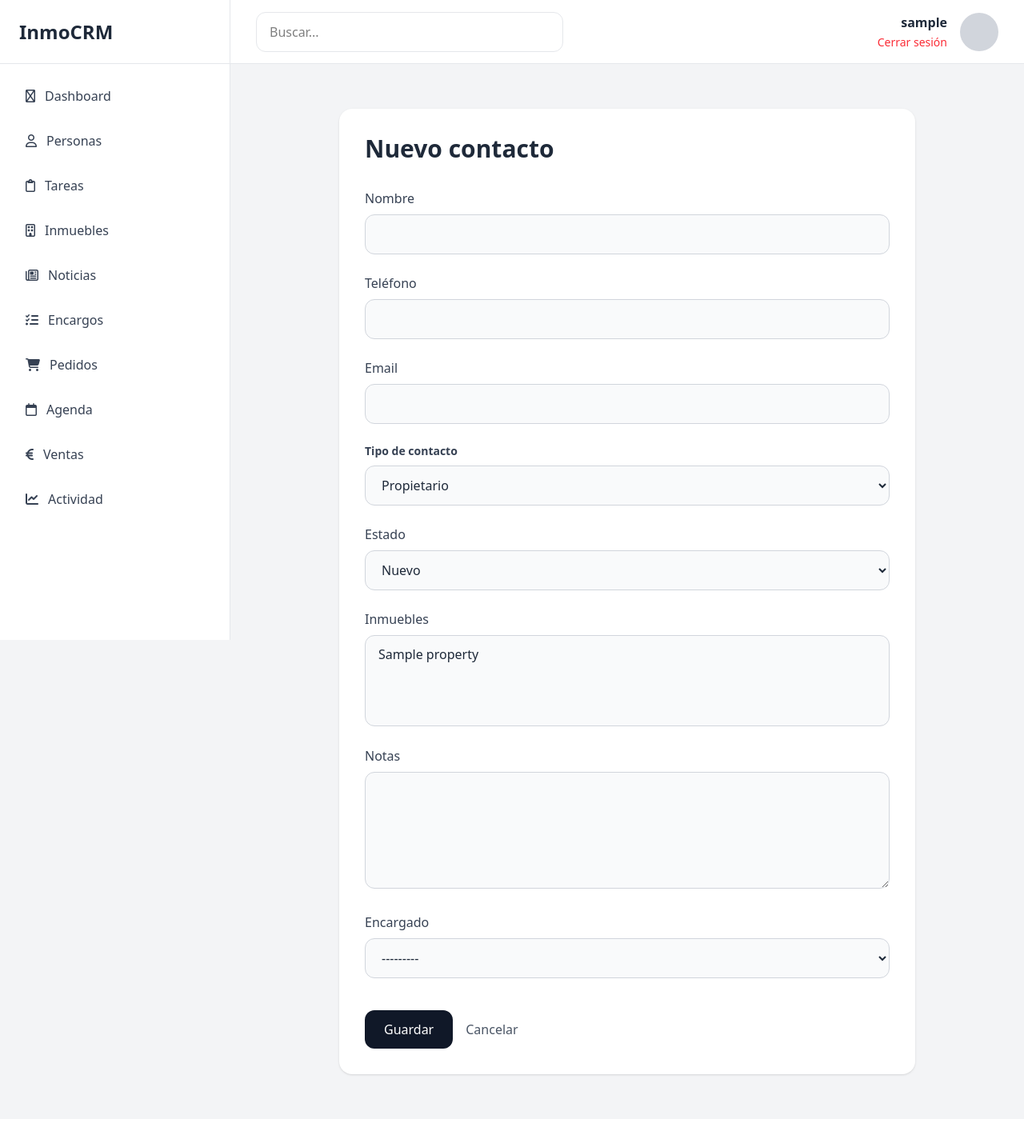
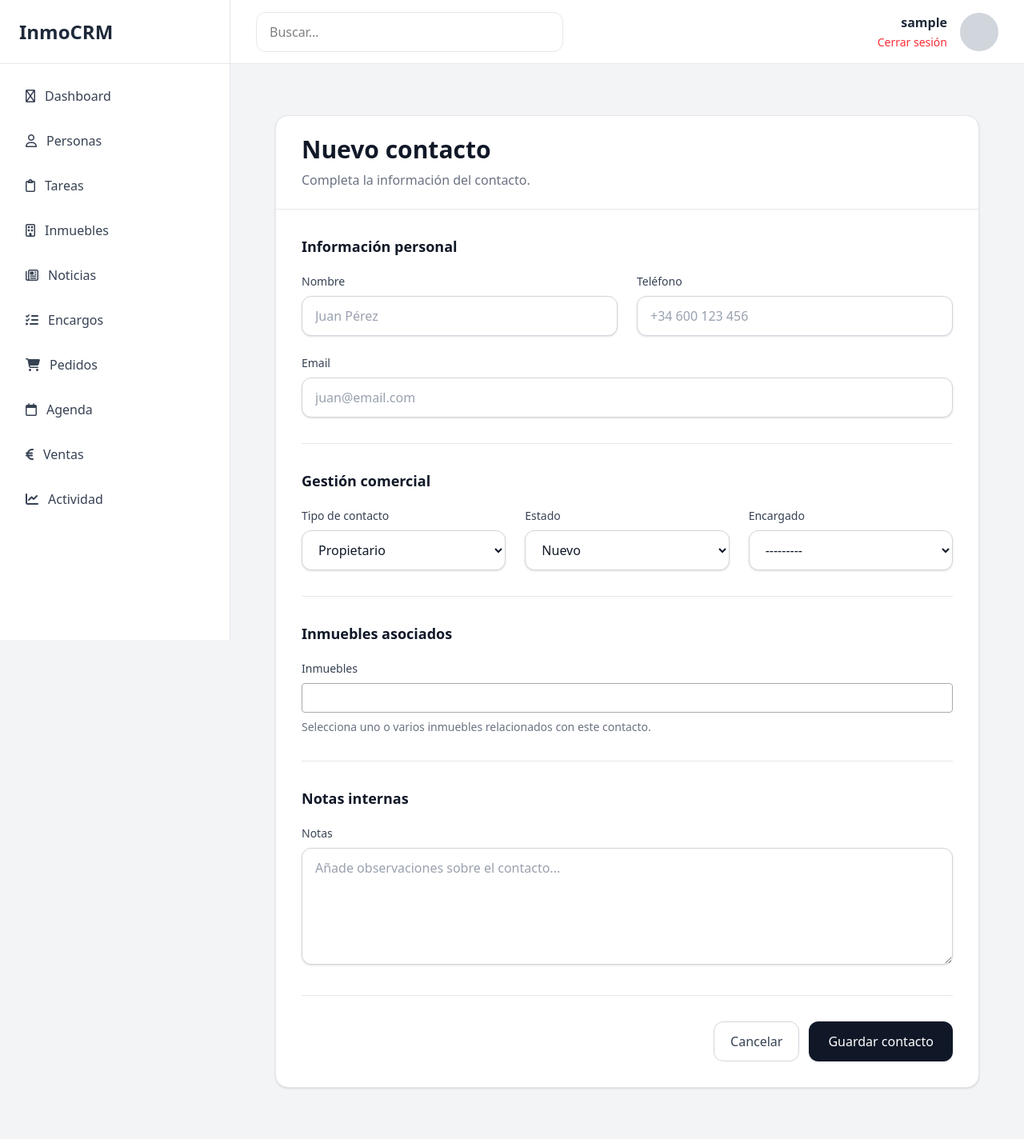
Before and after one commit to Pablomv8/inmobiliaria-crm, a Django app: page /contacts/new/ in a window 1280 px wide. Shown: the whole page at 80% size. Before the commit the page ends 1347 px from the top, so only its background shows below. Run offline with Django 5.2, Linux system fonts and the light colour scheme; a user stored in the database is signed in; tables that the repository leaves empty hold one stand-in row (values such as "Sample post"); some libraries are stand-ins or nearby versions.

Commit message:
arreglar formulario de contacto

```diff
--- a/config/settings.py
+++ b/config/settings.py
@@ -50,6 +50,7 @@ INSTALLED_APPS = [
     'news',
     'calendar_app',
     'listings',
+    'django_select2',
 ]
 
 TAILWIND_APP_NAME = 'theme'
--- a/config/urls.py
+++ b/config/urls.py
@@ -31,6 +31,7 @@ urlpatterns = [
     path("news/",include("news.urls")),
     path("calendar/", include("calendar_app.urls")),
     path("listings/", include("listings.urls")),
+    path("select2/", include("django_select2.urls")),
 ]
 
 urlpatterns += static(
--- a/contacts/forms.py
+++ b/contacts/forms.py
@@ -1,26 +1,67 @@
 from django import forms
-from .models import Contact
+from .models import Contact, Property
+from django_select2.forms import Select2MultipleWidget
 
 INPUT_CLASS = """
 w-full
 rounded-xl
 border
 border-gray-300
-bg-gray-50
+bg-white
 px-4
 py-3
-text-gray-800
-placeholder-gray-400
-focus:bg-white
-focus:border-gray-900
-focus:ring-2
-focus:ring-gray-200
+text-gray-900
+shadow-sm
+placeholder:text-gray-400
+focus:border-indigo-500
+focus:ring-4
+focus:ring-indigo-100
 focus:outline-none
-transition
+transition-all
+duration-200
+"""
+
+TEXTAREA_CLASS = """
+w-full
+rounded-xl
+border
+border-gray-300
+bg-white
+px-4
+py-3
+text-gray-900
+shadow-sm
+placeholder:text-gray-400
+focus:border-indigo-500
+focus:ring-4
+focus:ring-indigo-100
+focus:outline-none
+transition-all
+duration-200
+resize-y
+"""
+
+SELECT_CLASS = """
+w-full
+rounded-xl
+border
+border-gray-300
+bg-white
+px-4
+py-3
+text-gray-900
+shadow-sm
+focus:border-indigo-500
+focus:ring-4
+focus:ring-indigo-100
+focus:outline-none
+transition-all
+duration-200
 """
 
 
 class ContactForm(forms.ModelForm):
+
 
     class Meta:
 
@@ -34,41 +75,83 @@ class ContactForm(forms.ModelForm):
             'status',
             'notes',
             'properties',
-            'assigned_agent'
+            'assigned_agent',
         ]
+
+        labels = {
+            'name': 'Nombre',
+            'phone': 'Teléfono',
+            'email': 'Correo electrónico',
+            'contact_type': 'Tipo de contacto',
+            'status': 'Estado',
+            'notes': 'Notas',
+            'properties': 'Inmuebles',
+            'assigned_agent': 'Responsable',
+        }
+
+        help_texts = {
+            'phone': 'Incluye prefijo internacional si aplica.',
+            'properties': 'Puedes seleccionar varios inmuebles.',
+            'notes': 'Información interna visible solo para el equipo.',
+        }
 
         widgets = {
 
             'name': forms.TextInput(attrs={
-                'class': INPUT_CLASS
+                'class': INPUT_CLASS,
+                'placeholder': 'Juan Pérez',
+                'autocomplete': 'name',
             }),
 
             'phone': forms.TextInput(attrs={
-                'class': INPUT_CLASS
+                'class': INPUT_CLASS,
+                'placeholder': '+34 600 123 456',
+                'autocomplete': 'tel',
             }),
 
             'email': forms.EmailInput(attrs={
-                'class': INPUT_CLASS
+                'class': INPUT_CLASS,
+                'placeholder': 'juan@email.com',
+                'autocomplete': 'email',
             }),
 
-            "contact_type": forms.Select(attrs={
-                "class": INPUT_CLASS,
+            'contact_type': forms.Select(attrs={
+                'class': SELECT_CLASS,
             }),
 
             'status': forms.Select(attrs={
-                'class': INPUT_CLASS
+                'class': SELECT_CLASS,
             }),
 
             'notes': forms.Textarea(attrs={
-                'class': INPUT_CLASS,
-                'rows': 5
+                'class': TEXTAREA_CLASS,
+                'rows': 5,
+                'placeholder': 'Añade observaciones sobre el contacto...',
             }),
 
-            'properties': forms.SelectMultiple(attrs={
-                'class': INPUT_CLASS
-            }),
+            'properties': Select2MultipleWidget(
+                attrs={
+                    'class': 'w-full'
+                }
+            ),
 
             'assigned_agent': forms.Select(attrs={
-                'class': INPUT_CLASS
+                'class': SELECT_CLASS,
             }),
         }
+
+    def clean_phone(self):
+        phone = self.cleaned_data.get('phone')
+
+        if phone:
+            phone = phone.strip()
+
+        return phone
+
+    def clean_email(self):
+        email = self.cleaned_data.get('email')
+
+        if email:
+            email = email.lower().strip()
+
+        return email
--- a/properties/models.py
+++ b/properties/models.py
@@ -133,8 +133,7 @@ class Property(models.Model):
         help_text="Superficie construida en m²",
     )
 
-    def __str__(self):
-        return self.title
+
 
     @property
     def full_address(self):
@@ -143,3 +142,6 @@ class Property(models.Model):
             f"{self.street} {self.number}, "
             f"{self.city}"
         )
+
+    def __str__(self):
+        return self.full_address
--- a/templates/base.html
+++ b/templates/base.html
@@ -19,6 +19,9 @@
     <script defer src="https://cdn.jsdelivr.net/npm/alpinejs@3.x.x/dist/cdn.min.js"></script>
 
     <script src="https://cdn.jsdelivr.net/npm/chart.js"></script>
+
+    <script src="https://code.jquery.com/jquery-3.7.1.min.js"></script>
+    {{ form.media }}
 
 
 
--- a/templates/contacts/form.html
+++ b/templates/contacts/form.html
@@ -2,88 +2,159 @@
 
 {% block content %}
 
-<div class="max-w-3xl mx-auto p-6">
+<div class="max-w-5xl mx-auto px-6 py-8">
 
-    <div class="bg-white rounded-2xl shadow-sm p-8">
+    <div class="bg-white rounded-2xl shadow-sm border border-gray-200">
 
-        <h1 class="text-3xl font-bold text-gray-800 mb-8">
+        <!-- Header -->
+        <div class="px-8 py-6 border-b border-gray-200">
+
+            <h1 class="text-3xl font-bold text-gray-900">
                 {{ title }}
             </h1>
 
-        <form method="POST" class="space-y-6">
+            <p class="mt-2 text-gray-500">
+                Completa la información del contacto.
+            </p>
+
+        </div>
+
+        <form method="POST" class="p-8 space-y-8">
 
             {% csrf_token %}
+            {{ form.media }}
 
-            <!-- Name -->
+            {% if form.non_field_errors %}
+                <div class="bg-red-50 border border-red-200 text-red-700 rounded-xl p-4">
+                    {{ form.non_field_errors }}
+                </div>
+            {% endif %}
+
+            <!-- Información personal -->
+            <section>
+
+                <h2 class="text-lg font-semibold text-gray-900 mb-5">
+                    Información personal
+                </h2>
+
+                <div class="grid grid-cols-1 md:grid-cols-2 gap-6">
+
                     <div>
-
-                <label class="block mb-2 font-medium text-gray-700">
+                        <label class="block mb-2 text-sm font-medium text-gray-700">
                             Nombre
                         </label>
 
                         {{ form.name }}
 
+                        {% if form.name.errors %}
+                            <p class="mt-1 text-sm text-red-600">
+                                {{ form.name.errors.0 }}
+                            </p>
+                        {% endif %}
                     </div>
 
-            <!-- Phone -->
                     <div>
-
-                <label class="block mb-2 font-medium text-gray-700">
+                        <label class="block mb-2 text-sm font-medium text-gray-700">
                             Teléfono
                         </label>
 
                         {{ form.phone }}
 
+                        {% if form.phone.errors %}
+                            <p class="mt-1 text-sm text-red-600">
+                                {{ form.phone.errors.0 }}
+                            </p>
+                        {% endif %}
                     </div>
 
-            <!-- Email -->
-            <div>
-
-                <label class="block mb-2 font-medium text-gray-700">
+                    <div class="md:col-span-2">
+                        <label class="block mb-2 text-sm font-medium text-gray-700">
                             Email
                         </label>
 
                         {{ form.email }}
 
+                        {% if form.email.errors %}
+                            <p class="mt-1 text-sm text-red-600">
+                                {{ form.email.errors.0 }}
+                            </p>
+                        {% endif %}
                     </div>
 
+                </div>
+
+            </section>
+
+            <!-- Gestión comercial -->
+            <section class="border-t border-gray-200 pt-8">
+
+                <h2 class="text-lg font-semibold text-gray-900 mb-5">
+                    Gestión comercial
+                </h2>
+
+                <div class="grid grid-cols-1 md:grid-cols-3 gap-6">
+
                     <div>
-
-                <label class="block mb-2 text-sm font-semibold text-gray-700">
+                        <label class="block mb-2 text-sm font-medium text-gray-700">
                             Tipo de contacto
                         </label>
 
                         {{ form.contact_type }}
-
                     </div>
 
-            <!-- Status -->
                     <div>
-
-                <label class="block mb-2 font-medium text-gray-700">
+                        <label class="block mb-2 text-sm font-medium text-gray-700">
                             Estado
                         </label>
 
                         {{ form.status }}
+                    </div>
+
+                    <div>
+                        <label class="block mb-2 text-sm font-medium text-gray-700">
+                            Encargado
+                        </label>
+
+                        {{ form.assigned_agent }}
+                    </div>
 
                 </div>
 
-            <!-- Properties -->
+            </section>
+
+            <!-- Inmuebles -->
+            <section class="border-t border-gray-200 pt-8 mt-3">
+
+                <h2 class="text-lg font-semibold text-gray-900 mb-5">
+                    Inmuebles asociados
+                </h2>
+
                 <div>
 
-                <label class="block mb-2 font-medium text-gray-700">
+                    <label class="block mb-2 text-sm font-medium text-gray-700">
                         Inmuebles
                     </label>
 
                     {{ form.properties }}
 
+                    <p class="mt-2 text-sm text-gray-500">
+                        Selecciona uno o varios inmuebles relacionados con este contacto.
+                    </p>
+
                 </div>
 
+            </section>
 
-            <!-- Notes -->
+            <!-- Notas -->
+            <section class="border-t border-gray-200 pt-8 mt-2">
+
+                <h2 class="text-lg font-semibold text-gray-900 mb-5">
+                    Notas internas
+                </h2>
+
                 <div>
 
-                <label class="block mb-2 font-medium text-gray-700">
+                    <label class="block mb-2 text-sm font-medium text-gray-700">
                         Notas
                     </label>
 
@@ -91,32 +162,26 @@
 
                 </div>
 
-            <div>
+            </section>
 
-                <label class="block mb-2 font-medium text-gray-700">
-                    Encargado
-                </label>
+            <!-- Footer -->
+            <div class="flex justify-end gap-3 pt-8 border-t border-gray-200">
 
-                {{ form.assigned_agent }}
+                <a
+                    href="{% url 'contact_list' %}"
+                    class="px-5 py-3 rounded-xl border border-gray-300 text-gray-700 hover:bg-gray-50 transition">
 
-            </div>
+                    Cancelar
 
-            <!-- Actions -->
-            <div class="flex items-center gap-4 pt-4">
+                </a>
 
                 <button
                     type="submit"
-                    class="bg-gray-900 hover:bg-gray-800 text-white px-6 py-3 rounded-xl transition">
+                    class="px-6 py-3 rounded-xl bg-gray-900 text-white hover:bg-black transition shadow-sm">
 
-                    Guardar
+                    Guardar contacto
+
                 </button>
-
-                <a
-                    href="{% url 'contact_list' %}"
-                    class="text-gray-600 hover:text-gray-900">
-
-                    Cancelar
-                </a>
 
             </div>
 
```
Also changed, not shown: static/css/main.min.css. Lines whose indentation alone changed are shown as unchanged.
